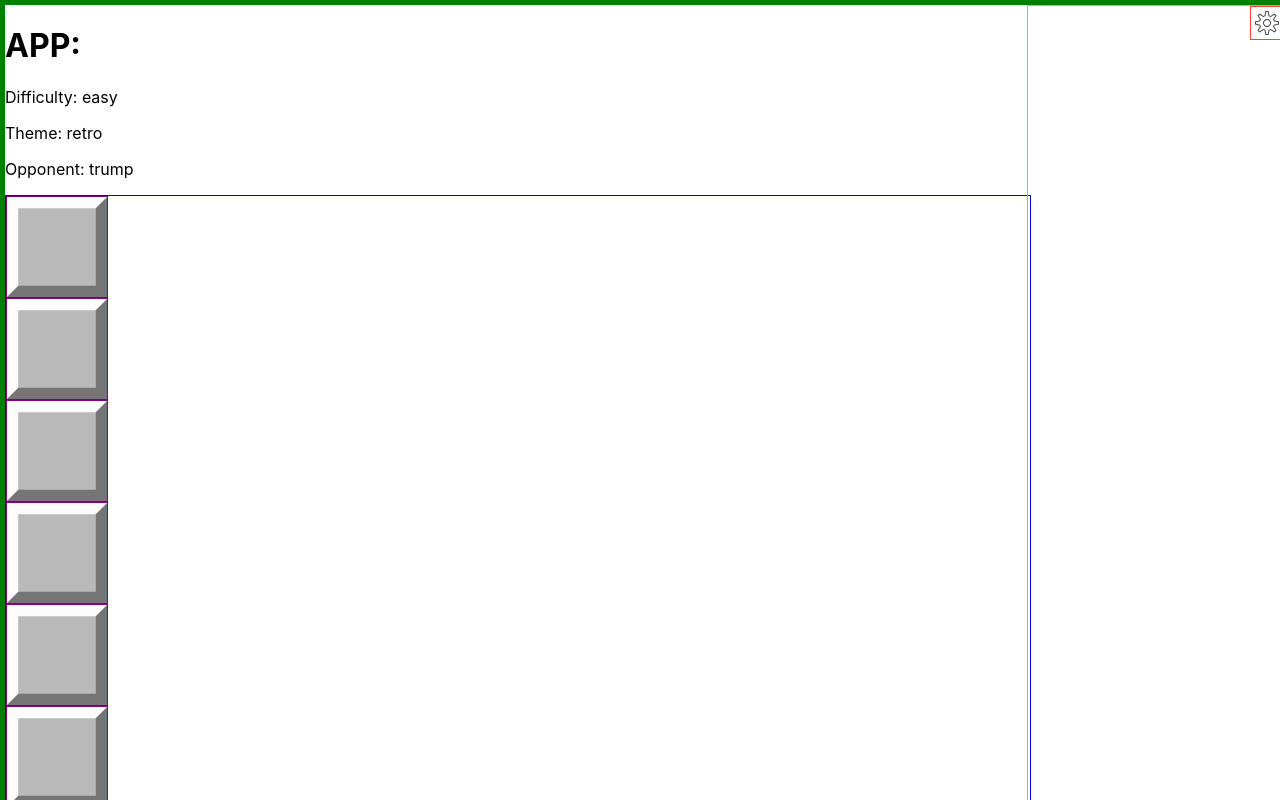
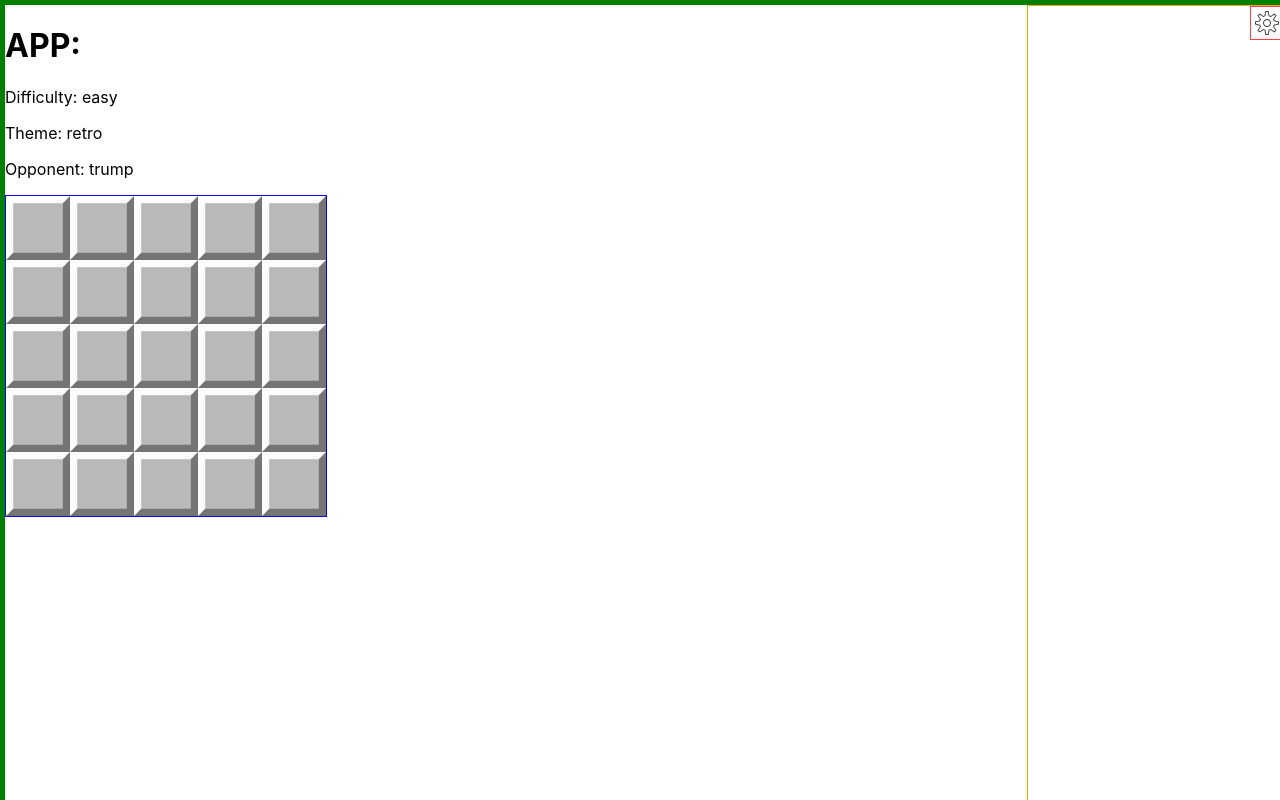
Before and after one commit to metalogica/tweetsweeper, a React (Create React App) app: page / in a window 1280 px wide. Shown: the top 800 px of the page. Built offline with nearby package versions, Linux system fonts and the light colour scheme.

Commit message:
styled grid

```diff
--- a/src/components/Board.scss
+++ b/src/components/Board.scss
@@ -0,0 +1,34 @@
+.board-container {
+  display: grid;
+  width: 20rem;
+  height: 20rem;
+  gap: 0;
+  margin: 0;
+
+  &#easy {
+    grid-template-areas:
+      "0-0 0-1 0-2 0-3 0-4"
+      "1-0 1-1 1-2 1-3 1-4"
+      "2-0 2-1 2-2 2-3 2-4"
+      "3-0 3-1 3-2 3-3 3-4"
+      "4-0 4-1 4-2 4-3 4-4"
+  }
+
+  &#regular {
+    grid-template-areas:
+      "0-0 0-1 0-2 0-3 0-4 0-5 0-6 0-7 0-8 0-9"
+      "1-0 1-1 1-2 1-3 1-4 1-5 1-6 1-7 1-8 1-9"
+      "2-0 2-1 2-2 2-3 2-4 2-5 2-6 2-7 2-8 2-9"
+      "3-0 3-1 3-2 3-3 3-4 3-5 3-6 3-7 3-8 3-9"
+      "4-0 4-1 4-2 4-3 4-4 4-5 4-6 4-7 4-8 4-9"
+      "5-0 5-1 5-2 5-3 5-4 5-5 5-6 5-7 5-8 5-9"
+      "6-0 6-1 6-2 6-3 6-4 6-5 6-6 6-7 6-8 6-9"
+      "7-0 7-1 7-2 7-3 7-4 7-5 7-6 7-7 7-8 7-9"
+      "8-0 8-1 8-2 8-3 8-4 8-5 8-6 8-7 8-8 8-9"
+      "9-0 9-1 9-2 9-3 9-4 9-5 9-6 9-7 9-8 9-9"
+  }
+
+  &#hard {
+
+  }
+}
--- a/src/components/Board.tsx
+++ b/src/components/Board.tsx
@@ -1,13 +1,14 @@
-import { useState } from 'react'
 import './Board.scss'
 import { BoardState, CellState } from '../globals'
+import { useSettings } from '../contexts'
 import Cell from './Cell'
 
 function Board({gameProgress, boardSize, numberOfMines} : BoardState ) {
   const grid = buildBoard(boardSize, numberOfMines)
+  const { state: { difficulty } } = useSettings()
 
   return (
-    <div data-testid='board' className='board-container'>
+    <div data-testid='board' className='board-container' id={difficulty}>
       {
         grid.map((column: any) => {
           return (column.map((cellState: CellState, rowIndex: number) => {
--- a/src/components/Cell.scss
+++ b/src/components/Cell.scss
@@ -1,6 +1,7 @@
-[data-testid="cell"] {
-  width: 100px;
-  height: 100px;
-  border: 1px solid purple;
+.cell {
+  width: 100%;
+  height: 100%;
+  margin: 0;
+  padding: 0;
   background-size: cover;
 }
--- a/src/components/Cell.tsx
+++ b/src/components/Cell.tsx
@@ -2,18 +2,22 @@ import { CellState } from '../globals'
 import './Cell.scss'
 
 function Cell({ location, clicked, mine, flagged, neighbors }: CellState) {
+  const style: object = setStyle(location, clicked, mine, flagged, neighbors)
+
   return(
     <div  className='cell'
           data-testid='cell'
-          style={setSkin(clicked, mine, flagged, neighbors)}
-          data-location={`${location[0]}-${location[1]}`}
+          style={style}
     >
     </div>
   )
 }
 
-function setSkin(clicked: boolean, mine: boolean, flagged: boolean, neighbors: number) {
-  const skin = { backgroundImage: `url('/images/retro/unopened.svg')` }
+function setStyle(location: [number, number],clicked: boolean, mine: boolean, flagged: boolean, neighbors: number) {
+  const skin = {
+    backgroundImage: `url('/images/retro/unopened.svg')`,
+    gridArea: `${location[0]}-${location[1]}`
+  }
 
   if (flagged) {
     skin.backgroundImage = `url('/images/retro/flag.svg')`
```
Also changed, not shown: 2 other files (tests, documents, lock files or other folders).
